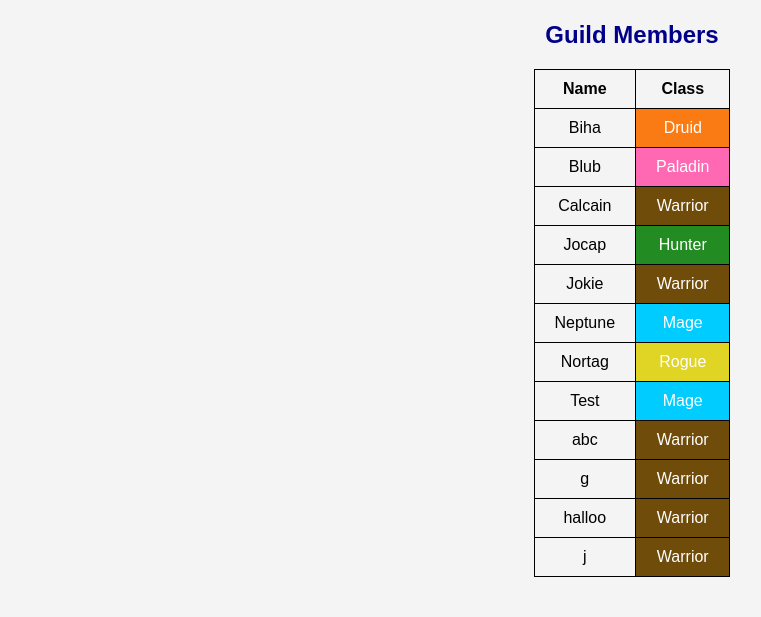
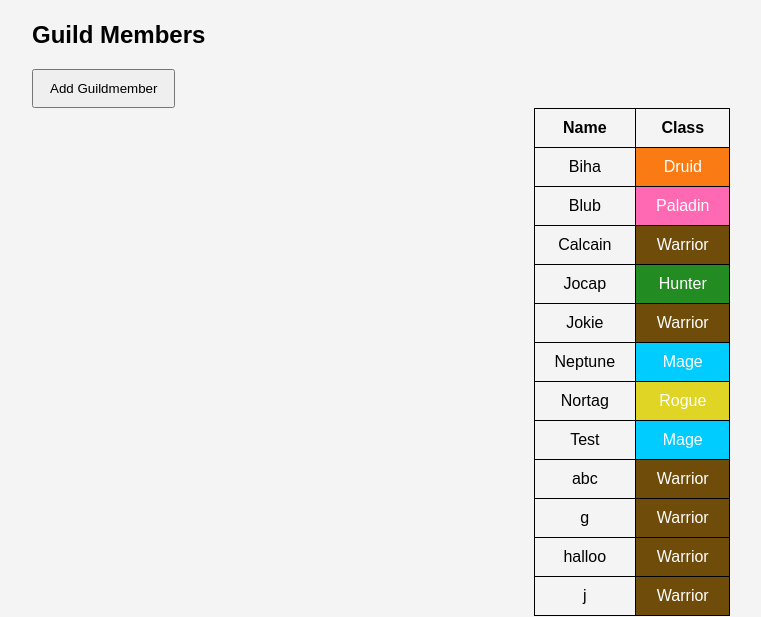
Before and after one commit to Yuu1198/SynergyGuildManager, a Flask app: page / in a window 1280 px wide. Shown: the part 77-694 px from the top of the page, without its empty margins (8-769 px from the left). Run offline with Flask 3, Linux system fonts and the light colour scheme; data comes from the database, SQL or seed files in the repository; both versions use the stored data as it was after the commit.

Commit message:
Add a Guildmember
Added functionality to add a guild member.

```diff
--- a/app.py
+++ b/app.py
@@ -1,4 +1,4 @@
-from flask import Flask, render_template, jsonify
+from flask import Flask, render_template, jsonify, request, redirect, url_for
 from guild_member_dao import GuildMemberDAO
 
 app = Flask(__name__)
@@ -22,6 +22,25 @@ def get_guild_members_api():
         for member in members
     ])
 
+# Define a route to add a new guild member
+@app.route('/guildmembers', methods=['POST'])
+def add_guild_member_api():
+    # Get the name and class_name from the form / request data
+    name = request.form.get('name', '').strip()
+    class_name = request.form.get('class_name', '').strip()
+
+    if not name or not class_name:
+        return jsonify({'error': 'Name and class name are required'}), 400
+
+    # Add guild member to the database
+    success = GuildMemberDAO.add_guild_member(name, class_name)
+
+    if success:
+        return jsonify({'message': 'Guild member added successfully'}), 201
+    else:
+        return jsonify({'error': 'Failed to add guild member'}), 500
+
+
 if __name__ == '__main__':
     GuildMemberDAO.init_db()  # Initialize the database and add sample data
     app.run(debug=True)
--- a/guild_member_dao.py
+++ b/guild_member_dao.py
@@ -41,3 +41,13 @@ class GuildMemberDAO:
             GuildMember(member['name'], member['class_name'])
             for member in members
         ]
+
+    @staticmethod
+    def add_guild_member(name, class_name):
+        with get_db_connection() as connection:
+            cursor = connection.execute(
+                'INSERT INTO guild_members (name, class_name) VALUES (?, ?)',
+                (name, class_name)
+            )
+
+            return cursor.rowcount == 1  # Return True if one row was inserted, False otherwise
--- a/static/css/style.css
+++ b/static/css/style.css
@@ -9,13 +9,43 @@ h1 {
     text-align: center;
 }
 
-#guildmembers-caption {
-    font-weight: bold;
-    font-family: Arial, sans-serif;
-    font-size: 1.5em;
-    margin-bottom: 20px;
-    color: darkblue;
+/*Form Styles*/
+#add-member-button,
+#add-member-form button {
+    padding: 10px 16px;
+    cursor: pointer;
 }
+
+#add-member-form {
+    margin: 20px 0;
+    display: flex;
+    flex-direction: column;
+    gap: 10px;
+    max-width: 400px;
+}
+
+#add-member-form[hidden] {
+    display: none;
+}
+
+.form-row {
+    display: grid;
+    grid-template-columns: 70px 1fr;
+    align-items: center;
+    gap: 10px;
+}
+
+.form-row label {
+    width: auto;
+}
+
+#name,
+#class_name {
+    padding: 8px;
+    flex: 1;
+    min-width: 0;
+}
+
 
 #guildmembers-table {
     margin: 0 auto;
--- /dev/null
+++ b/static/js/scripts.js
@@ -0,0 +1,79 @@
+const addMemberForm = document.getElementById('add-member-form');
+const addMemberButton = document.getElementById('add-member-button');
+
+const formMessage = document.getElementById('form-message');
+
+// Add new guild member
+addMemberButton.addEventListener('click', function() {
+    addMemberForm.hidden = !addMemberForm.hidden;
+});
+
+addMemberForm.addEventListener('submit', async function(event) {
+    event.preventDefault();
+
+    // Get data from form
+    const formData = new FormData(addMemberForm);
+
+    // Send request to POST data
+    try {
+        const response = await fetch('/guildmembers', {
+            method: 'POST',
+            body: formData
+        });
+
+        const result = await response.json();
+
+        // Error Handeling
+        if (!response.ok) {
+            formMessage.textContent = result.error;
+            formMessage.style.color = 'red';
+            return;
+        }
+
+        formMessage.textContent = result.message;
+        formMessage.style.color = 'green';
+
+        addMemberForm.reset();
+
+        // Refresh the guild members table
+        await loadGuildMembers();
+
+    } catch (error) {
+        formMessage.textContent = 'A guild member with this name already exists.';
+        formMessage.style.color = 'red';
+    }
+});
+
+// Reload guild member table
+async function loadGuildMembers() {
+    const response = await fetch('/guildmembers'); // Request to GET all guild members
+
+    if (!response.ok) {
+        throw new Error('Failed to load guild members');
+    }
+
+    const guildMembers = await response.json();
+    const tableBody = document.getElementById('guildmembers-table').getElementsByTagName('tbody')[0];
+
+    tableBody.innerHTML = '';
+
+    // Populate the table
+    guildMembers.forEach(function(guildMember) {
+        const row = document.createElement('tr');
+
+        // Create and append cells for each property
+        const nameCell = document.createElement('td');
+        nameCell.textContent = guildMember.name;
+        row.appendChild(nameCell);
+
+        const classCell = document.createElement('td');
+        classCell.textContent = guildMember.class_name;
+        // Apply color based on class_name
+        classCell.classList.add(guildMember.class_name.trim().toLowerCase());
+        row.appendChild(classCell);
+
+        tableBody.appendChild(row);
+    });
+}
+
+document.addEventListener("DOMContentLoaded", loadGuildMembers);
--- a/templates/index.html
+++ b/templates/index.html
@@ -12,10 +12,41 @@
         <h1>Synergy Guild Manager</h1>
     </header>
     <main>
-        </section>
+        <h2>Guild Members</h2>
+
+        <button type="button" id="add-member-button">
+            Add Guildmember
+        </button>
+
+        <form id="add-member-form" hidden>
+            <div class="form-row">
+                <label for="name">Name:</label>
+                <input type="text" id="name" name="name"required>
+            </div>
+
+            <div class="form-row">
+                <label for="class_name">Class:</label>
+                <select id="class_name" name="class_name" required>
+                    <option value="">Select a class</option>
+                    <option value="Warrior">Warrior</option>
+                    <option value="Mage">Mage</option>
+                    <option value="Rogue">Rogue</option>
+                    <option value="Priest">Priest</option>
+                    <option value="Hunter">Hunter</option>
+                    <option value="Paladin">Paladin</option>
+                    <option value="Druid">Druid</option>
+                    <option value="Shaman">Shaman</option>
+                    <option value="Warlock">Warlock</option>
+                </select>
+            </div>
+
+            <button type="submit" id="add-member-form-button">Add</button>
+            <p id="form-message"></p>
+        </form>
+
+    </main>
     <div>
         <table id="guildmembers-table">
-                <caption id="guildmembers-caption">Guild Members</caption>
                 <thead>
                     <tr>
                         <th>Name</th>
@@ -23,12 +54,6 @@
                     </tr>
                 </thead>
                 <tbody>
-                        {% for member in members %}
-                        <tr>
-                            <td>{{ member.name }}</td>
-                            <td class="{{ member.class_name | lower }}">{{ member.class_name }}</td>
-                        </tr>
-                        {% endfor %}
                 </tbody>
             </table>
         </div>
```
Also changed, not shown: guildmembers.db. Lines whose indentation alone changed are shown as unchanged.
